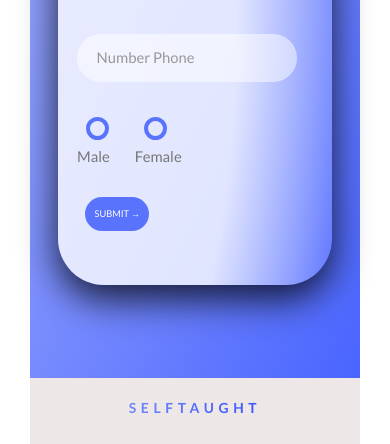
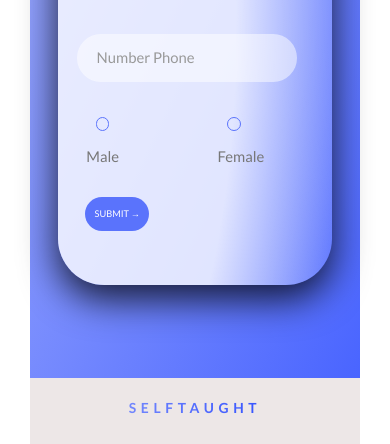
Before and after one commit to vinhnguyen2001/Selftaught, a plain HTML site: page index.html in a window 390 px wide. Shown: the part 7486-7930 px from the top of the page. Drawn offline with Linux system fonts and the light colour scheme.

Commit message:
update form

```diff
--- a/css/style.css
+++ b/css/style.css
@@ -1011,6 +1011,13 @@ body {
   width: 20%;
 }
 
+@media (max-width: 600px) {
+  .form__radio-group {
+    margin: 0 1rem;
+    width: 40%;
+  }
+}
+
 .form__radio-label {
   font-size: 1.6rem;
   cursor: pointer;
@@ -1041,6 +1048,18 @@ body {
   left: 50%;
   transform: translate(-50%, -50%);
   background-color: #5a73fc;
+}
+
+@media (max-width: 600px) {
+  .form__radio-button {
+    height: 1.5rem;
+    width: 1.5rem;
+    border: 0.1rem solid #5a73fc;
+  }
+  .form__radio-button:not(:first-child) {
+    padding: 100%;
+    right: 0;
+  }
 }
 
 .form__radio-input:checked~.form__radio-label .form__radio-button::after {
```
